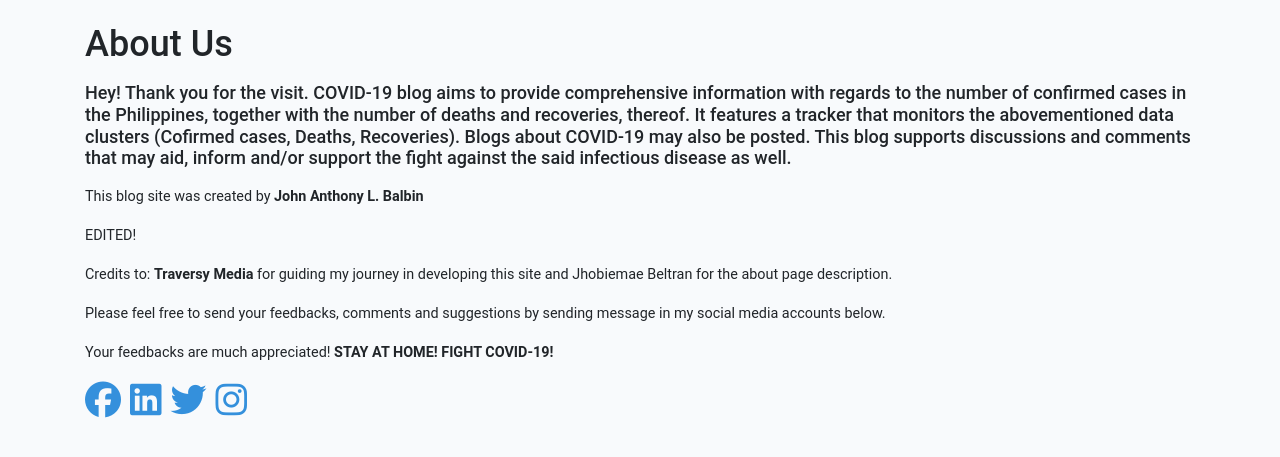
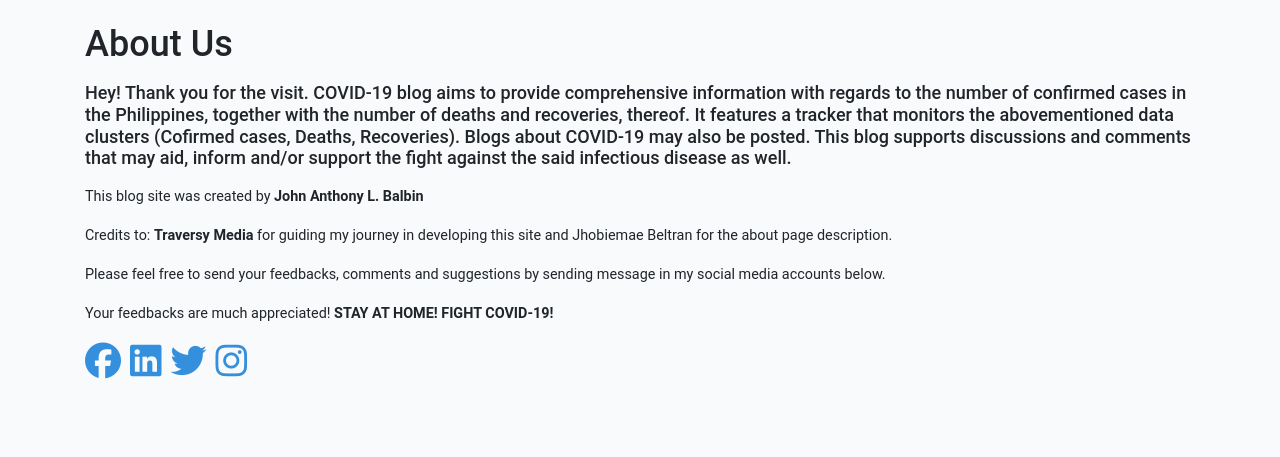
Before and after one commit to swengr-janan/covid19blog, a Laravel app: page /about in a window 1280 px wide. Shown: the part 66-523 px from the top of the page. Run offline with Laravel 8, Linux system fonts and the light colour scheme; style sheets or scripts are compiled from the project's sources; some libraries are stand-ins or nearby versions.

Commit message:
revert about.blade.php

```diff
--- a/covidBlog/resources/views/pages/about.blade.php
+++ b/covidBlog/resources/views/pages/about.blade.php
@@ -9,9 +9,6 @@
         </p>
         <p>
         This blog site was created by <strong>John Anthony L. Balbin</strong>
-        </p>
-		<p>
-        EDITED!
         </p>
         <p>
         Credits to: <strong>Traversy Media</strong> for guiding my journey in developing this site and Jhobiemae Beltran for the about page description.
```
